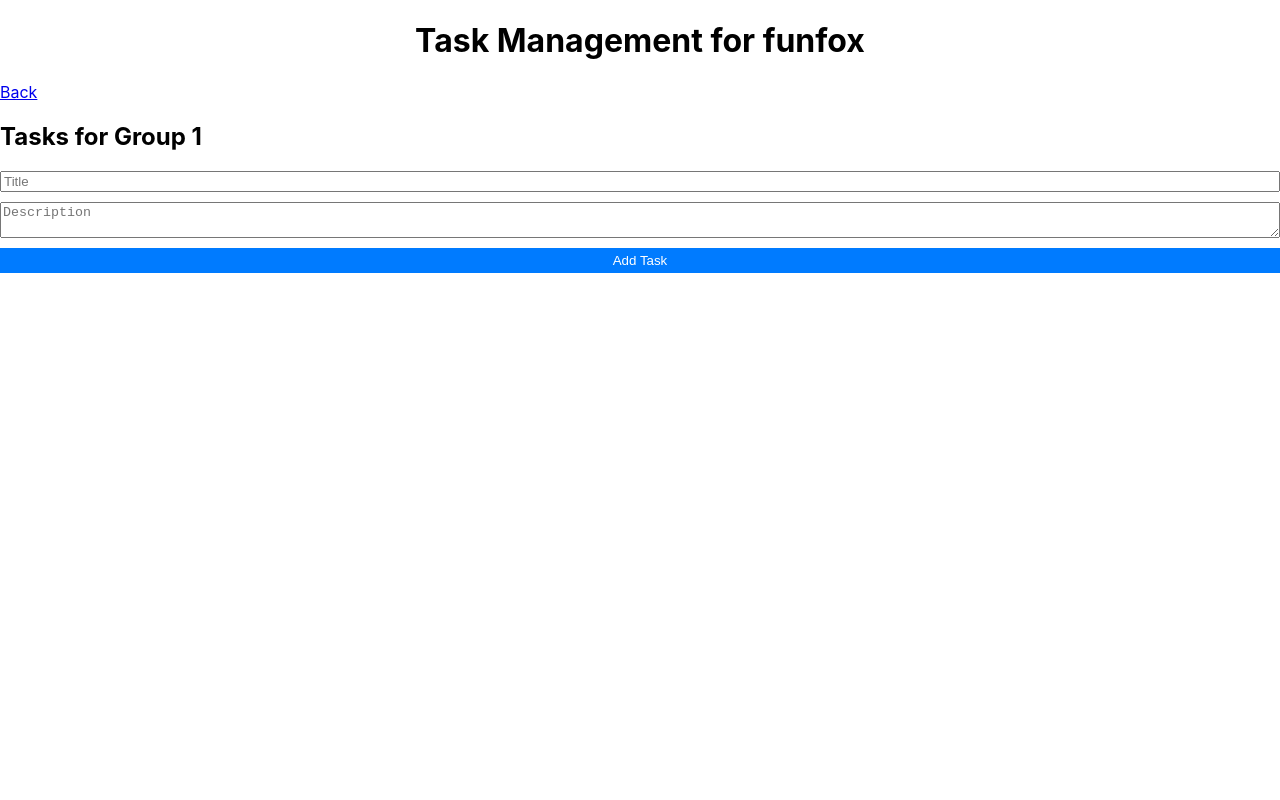
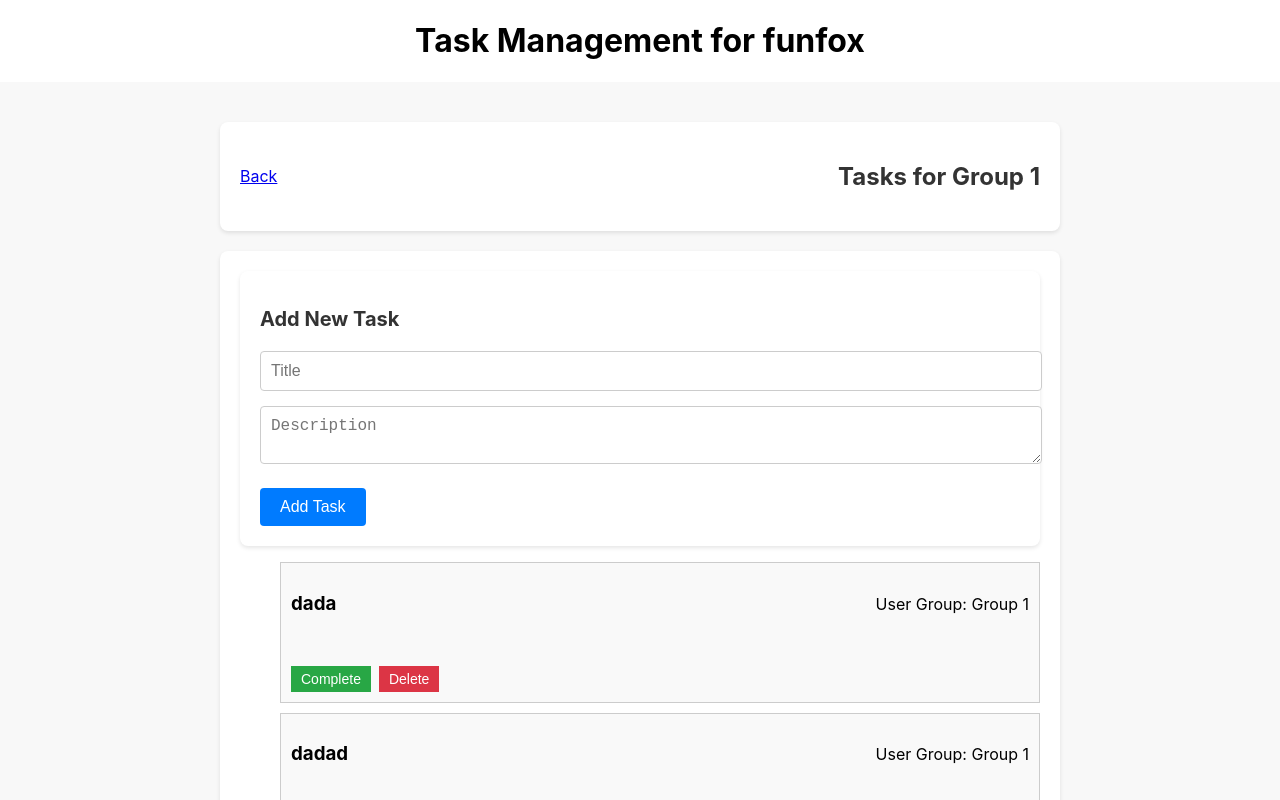
Before and after one commit to TashfeenRao/task-management, a React (Create React App) app: page /tasks/1 in a window 1280 px wide. Shown: the top 800 px of the page. Built offline with nearby package versions, Linux system fonts and the light colour scheme; data requests are answered from the project's data file.

Commit message:
added toastify in app

```diff
--- a/db.json
+++ b/db.json
@@ -2,31 +2,158 @@
   "tasks": [
     {
       "0": {
+        "title": "dadad",
+        "description": "dada",
+        "groupId": "2",
+        "id": "172f752dc60",
+        "completed": false
+      },
+      "1": {
+        "title": "dada",
+        "description": "",
+        "groupId": "1",
+        "id": "d108b8c3f03",
+        "completed": false
+      },
+      "2": {
+        "title": "dadad",
+        "description": "adasad",
+        "groupId": "1",
+        "id": "211f9a98fa4",
+        "completed": false
+      },
+      "title": "dada",
+      "description": "",
+      "groupId": "1",
+      "id": "d108b8c3f03",
+      "completed": false
+    },
+    {
+      "title": "dadad",
+      "description": "adasad",
+      "groupId": "1",
+      "id": "211f9a98fa4",
+      "completed": false
+    },
+    {
+      "title": "dadadad",
+      "description": "adad",
+      "groupId": "1",
+      "id": "584fa943597",
+      "completed": false
+    },
+    {
+      "title": "dada",
+      "description": "",
+      "groupId": "1",
+      "id": "84fa9435973",
+      "completed": false
+    },
+    {
+      "title": "sdadad",
+      "description": "",
+      "groupId": "1",
+      "id": "ac3c14f45b7",
+      "completed": false
+    },
+    {
+      "title": "dada",
+      "description": "",
+      "groupId": "1",
+      "id": "a78ee8f25d4",
+      "completed": false
+    },
+    {
+      "0": {
         "0": {
-          "0": {
-            "title": "dadadda",
-            "description": "",
-            "groupId": "2",
-            "id": "c117bfb7908",
-            "completed": true
-          },
-          "title": "dadadda",
+          "title": "dadad",
+          "description": "dada",
+          "groupId": "2",
+          "id": "172f752dc60",
+          "completed": false
+        },
+        "1": {
+          "title": "dada",
           "description": "",
-          "groupId": "2",
-          "id": "c117bfb7908",
-          "completed": true
+          "groupId": "1",
+          "id": "d108b8c3f03",
+          "completed": false
         },
-        "title": "dadadda",
+        "2": {
+          "title": "dadad",
+          "description": "adasad",
+          "groupId": "1",
+          "id": "211f9a98fa4",
+          "completed": false
+        },
+        "title": "dada",
+        "description": "",
+        "groupId": "1",
+        "id": "d108b8c3f03",
+        "completed": false
+      },
+      "1": {
+        "title": "dadad",
+        "description": "adasad",
+        "groupId": "1",
+        "id": "211f9a98fa4",
+        "completed": false
+      },
+      "2": {
+        "title": "dadadad",
+        "description": "adad",
+        "groupId": "1",
+        "id": "584fa943597",
+        "completed": false
+      },
+      "3": {
+        "title": "dada",
+        "description": "",
+        "groupId": "1",
+        "id": "84fa9435973",
+        "completed": false
+      },
+      "4": {
+        "title": "sdadad",
+        "description": "",
+        "groupId": "1",
+        "id": "ac3c14f45b7",
+        "completed": false
+      },
+      "5": {
+        "title": "dada",
+        "description": "",
+        "groupId": "1",
+        "id": "a78ee8f25d4",
+        "completed": false
+      },
+      "6": {
+        "title": "dadad",
         "description": "",
         "groupId": "2",
-        "id": "c117bfb7908",
+        "id": "78ee8f25d47",
         "completed": false
       },
-      "title": "dadadda",
+      "7": {
+        "title": "asdaa",
+        "description": "",
+        "groupId": "2",
+        "id": "8ee8f25d476",
+        "completed": false
+      },
+      "title": "dadad",
       "description": "",
       "groupId": "2",
-      "id": "c117bfb7908",
-      "completed": true
+      "id": "78ee8f25d47",
+      "completed": false
+    },
+    {
+      "title": "asdaa",
+      "description": "",
+      "groupId": "2",
+      "id": "8ee8f25d476",
+      "completed": false
     }
-  ]
+  ],
+  "userGroups": []
 }
--- a/package.json
+++ b/package.json
@@ -8,9 +8,11 @@
     "@testing-library/user-event": "^13.5.0",
     "json-server": "^0.17.3",
     "react": "^18.2.0",
+    "react-beautiful-dnd": "^13.1.1",
     "react-dom": "^18.2.0",
     "react-router-dom": "^6.15.0",
     "react-scripts": "5.0.1",
+    "react-toastify": "^9.1.3",
     "uid": "^2.0.2",
     "web-vitals": "^2.1.4"
   },
--- a/src/App.css
+++ b/src/App.css
@@ -13,25 +13,6 @@
   max-width: 600px;
   padding: 20px;
   box-shadow: 0px 0px 10px rgba(0, 0, 0, 0.2);
-}
-
-form {
-  display: flex;
-  flex-direction: column;
-  gap: 10px;
-  margin-bottom: 20px;
-}
-
-button {
-  padding: 5px 10px;
-  background-color: #007bff;
-  color: white;
-  border: none;
-  cursor: pointer;
-}
-
-button:hover {
-  background-color: #0056b3;
 }
 
 .task {
@@ -50,3 +31,96 @@ button.delete {
   margin-left: 10px;
   background-color: #dc3545;
 }
+
+/* GroupSelection.module.css */
+.group-selection-container {
+  text-align: center;
+  padding: 20px;
+}
+
+.group-selection-title {
+  font-size: 24px;
+  margin-bottom: 20px;
+}
+
+.group-list {
+  list-style: none;
+  padding: 0;
+  margin: 0;
+}
+
+.group-item {
+  background-color: #f0f0f0;
+  padding: 10px;
+  margin-bottom: 10px;
+  border-radius: 8px;
+  box-shadow: 0 2px 4px rgba(0, 0, 0, 0.1);
+}
+
+.group-number {
+  font-weight: bold;
+  font-size: 18px;
+  margin-bottom: 5px;
+}
+
+.group-members-link {
+  text-decoration: none;
+  color: #007bff;
+  font-size: 16px;
+}
+
+/* TaskPage.module.css */
+.task-page-container {
+  display: flex;
+  flex-direction: column;
+  align-items: center;
+  padding: 40px;
+  background-color: #f8f8f8;
+  min-height: 100vh;
+}
+
+.task-page-header {
+  display: flex;
+  justify-content: space-between;
+  align-items: center;
+  width: 100%;
+  max-width: 800px;
+  margin-bottom: 20px;
+  padding: 20px;
+  background-color: #ffffff;
+  border-radius: 8px;
+  box-shadow: 0 2px 4px rgba(0, 0, 0, 0.1);
+}
+
+.task-page-title {
+  font-size: 24px;
+  color: #333333;
+}
+
+.task-page-error {
+  color: #f44336;
+  font-size: 18px;
+}
+
+.task-page-content {
+  width: 100%;
+  max-width: 800px;
+  padding: 20px;
+  background-color: #ffffff;
+  border-radius: 8px;
+  box-shadow: 0 2px 4px rgba(0, 0, 0, 0.1);
+}
+
+.task-page-content h2 {
+  font-size: 20px;
+  color: #333333;
+  margin-bottom: 20px;
+}
+
+.back-link {
+  color: #007bff;
+  text-decoration: none;
+  font-size: 16px;
+}
+
+/* Styling for TaskForm and TaskList can also be added here */
--- a/src/App.js
+++ b/src/App.js
@@ -2,10 +2,13 @@ import "./App.css";
 import GroupSelection from "./GroupSelection";
 import { BrowserRouter as Router, Route, Routes } from "react-router-dom";
 import TaskPage from "./TaskPage";
+import { ToastContainer } from "react-toastify";
+import "react-toastify/dist/ReactToastify.css"; // Import the default styles
 
 function App() {
   return (
     <div>
+      <ToastContainer />
       <Router>
         <header className='App-header'>
           <h1>Task Management for funfox</h1>
--- a/src/Task.js
+++ b/src/Task.js
@@ -9,7 +9,7 @@ const Task = ({ task, completeTask, deleteTask, groupId }) => {
     userGroups.find((group) => group.id === parseInt(groupId));
 
   return (
-    <li className={`task ${task.completed ? "completed" : ""}`}>
+    <div className={`task ${task.completed ? "completed" : ""}`}>
       <div className='task-header'>
         <h3>{task.title}</h3>
         <p>User Group: {getByGroupId(groupId).name}</p>
@@ -27,7 +27,7 @@ const Task = ({ task, completeTask, deleteTask, groupId }) => {
           Delete
         </button>
       </div>
-    </li>
+    </div>
   );
 };
 
--- a/src/TaskContext.js
+++ b/src/TaskContext.js
@@ -1,4 +1,5 @@
 import React, { createContext, useState, useContext, useEffect } from "react";
+import { toast } from "react-toastify";
 import { uid } from "uid";
 const TaskContext = createContext();
 
@@ -46,6 +47,11 @@ export const TaskProvider = ({ children }) => {
 
       if (response.ok) {
         setTasks(updatedTasks);
+        toast.success("Task added Updated", {
+          position: "top-right",
+          autoClose: 3000,
+          hideProgressBar: true,
+        });
       }
     } catch (error) {
       console.error("Error completing task:", error);
@@ -60,6 +66,11 @@ export const TaskProvider = ({ children }) => {
       if (response.ok) {
         const updatedTasks = tasks.filter((task) => task.id !== taskId);
         setTasks(updatedTasks);
+        toast.success("Task Deleted", {
+          position: "top-right",
+          autoClose: 3000,
+          hideProgressBar: true,
+        });
       }
     } catch (error) {
       console.error("Error deleting task:", error);
--- a/src/TaskForm.js
+++ b/src/TaskForm.js
@@ -1,5 +1,7 @@
 import React, { useState } from "react";
 import { useTaskContext } from "./TaskContext";
+import styles from "./TaskForm.module.css"; // Import the CSS module
+import { toast } from "react-toastify";
 
 const TaskForm = ({ groupId }) => {
   const { addTask } = useTaskContext();
@@ -13,22 +15,33 @@ const TaskForm = ({ groupId }) => {
     addTask({ title, description, groupId });
     setTitle("");
     setDescription("");
+    // Show toast success message
+    toast.success("Task added successfully", {
+      position: "top-right",
+      autoClose: 3000,
+      hideProgressBar: true,
+    });
   };
 
   return (
-    <form onSubmit={handleSubmit}>
+    <form className={styles["task-form-container"]} onSubmit={handleSubmit}>
+      <h2 className={styles["task-form-title"]}>Add New Task</h2>
       <input
         type='text'
         placeholder='Title'
         value={title}
         onChange={(e) => setTitle(e.target.value)}
+        className={styles["task-form-input"]}
       />
       <textarea
         placeholder='Description'
         value={description}
         onChange={(e) => setDescription(e.target.value)}
+        className={styles["task-form-textarea"]}
       />
-      <button type='submit'>Add Task</button>
+      <button type='submit' className={styles["task-form-button"]}>
+        Add Task
+      </button>
     </form>
   );
 };
--- /dev/null
+++ b/src/TaskForm.module.css
@@ -0,0 +1,46 @@
+/* TaskForm.module.css */
+.task-form-container {
+  background-color: #ffffff;
+  padding: 20px;
+  border-radius: 8px;
+  box-shadow: 0 2px 4px rgba(0, 0, 0, 0.1);
+}
+
+.task-form-title {
+  font-size: 20px;
+  color: #333333;
+  margin-bottom: 10px;
+}
+
+.task-form-input {
+  width: 100%;
+  padding: 10px;
+  margin-bottom: 15px;
+  border: 1px solid #ccc;
+  border-radius: 4px;
+  font-size: 16px;
+}
+
+.task-form-textarea {
+  width: 100%;
+  padding: 10px;
+  margin-bottom: 20px;
+  border: 1px solid #ccc;
+  border-radius: 4px;
+  font-size: 16px;
+}
+
+.task-form-button {
+  padding: 10px 20px;
+  background-color: #007bff;
+  color: #ffffff;
+  border: none;
+  border-radius: 4px;
+  font-size: 16px;
+  cursor: pointer;
+  transition: background-color 0.2s ease-in-out;
+}
+
+.task-form-button:hover {
+  background-color: #0056b3;
+}
--- a/src/TaskPage.js
+++ b/src/TaskPage.js
@@ -8,17 +8,25 @@ const TaskPage = () => {
   const { groupId } = useParams();
   const { userGroups } = useUserGroupContext();
   const location = useLocation();
+  const isGroupFound = userGroups.find(
+    (group) => group.id === parseInt(groupId)
+  );
+
   return (
-    <div>
-      {location.pathname !== "/" && <Link to='/'>Back</Link>}
-      {userGroups.find((group) => group.id === parseInt(groupId)) ? (
-        <>
-          <h2>Tasks for Group {groupId}</h2>
+    <div className='task-page-container'>
+      <div className='task-page-header'>
+        {location.pathname !== "/" && <Link to='/'>Back</Link>}
+        {isGroupFound ? (
+          <h2 className='task-page-title'>Tasks for Group {groupId}</h2>
+        ) : (
+          <p className='task-page-error'>Group not found</p>
+        )}
+      </div>
+      {isGroupFound && (
+        <div className='task-page-content'>
           <TaskForm groupId={groupId} />
           <TaskList groupId={groupId} />
-        </>
-      ) : (
-        <p>Group not found</p>
+        </div>
       )}
     </div>
   );
--- a/src/UserGroupContext.js
+++ b/src/UserGroupContext.js
@@ -4,8 +4,22 @@ const UserGroupContext = createContext();
 
 export const UserGroupProvider = ({ children }) => {
   const [userGroups, setUserGroups] = useState([
-    { id: 1, name: "Group 1", members: ["User1", "User2"] },
-    { id: 2, name: "Group 2", members: ["User3", "User4"] },
+    {
+      id: 1,
+      name: "Group 1",
+      members: [
+        { id: 1, name: "User1" },
+        { id: 2, name: "User2" },
+      ],
+    },
+    {
+      id: 2,
+      name: "Group 2",
+      members: [
+        { id: 3, name: "User3" },
+        { id: 4, name: "User4" },
+      ],
+    },
   ]);
 
   const addUserToGroup = (groupId, username) => {
```
Also changed, not shown: src/GroupSelection.js (+8 -5 lines), 1 other file (tests, documents, lock files or other folders).
